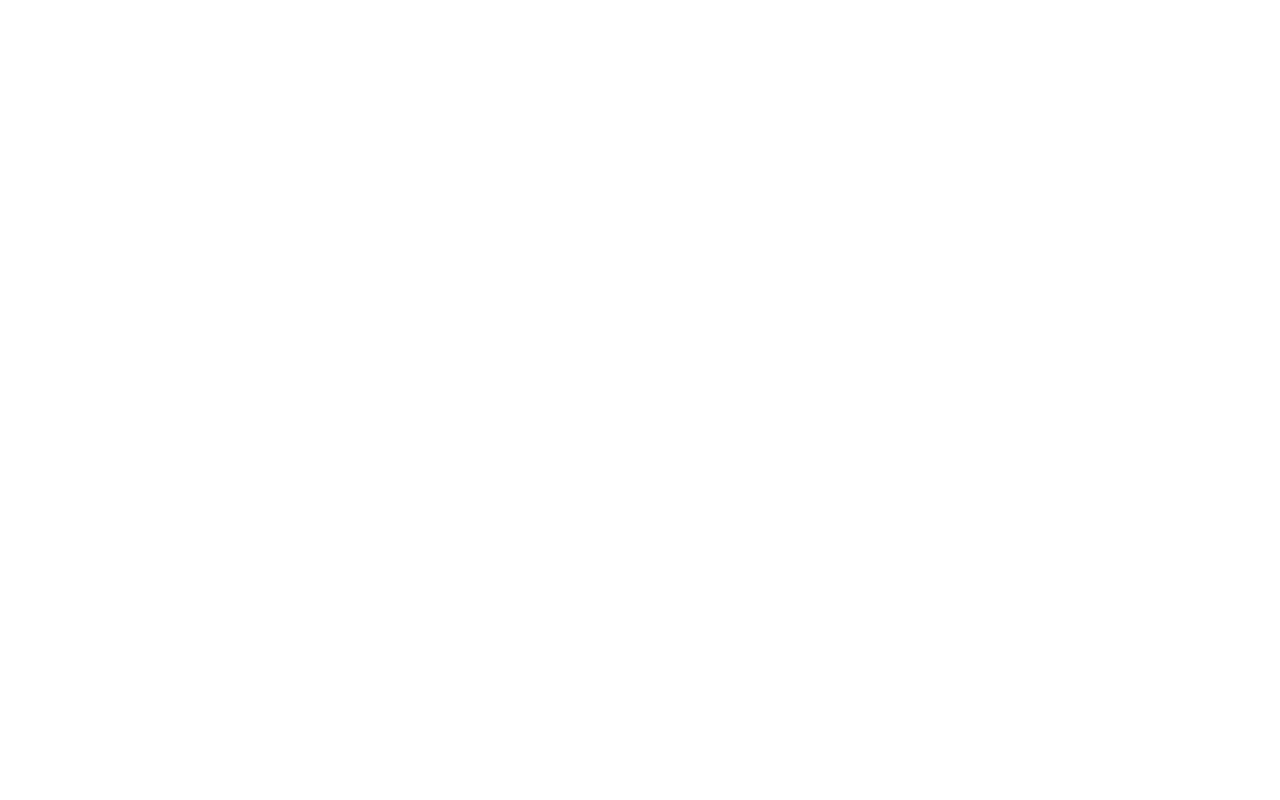
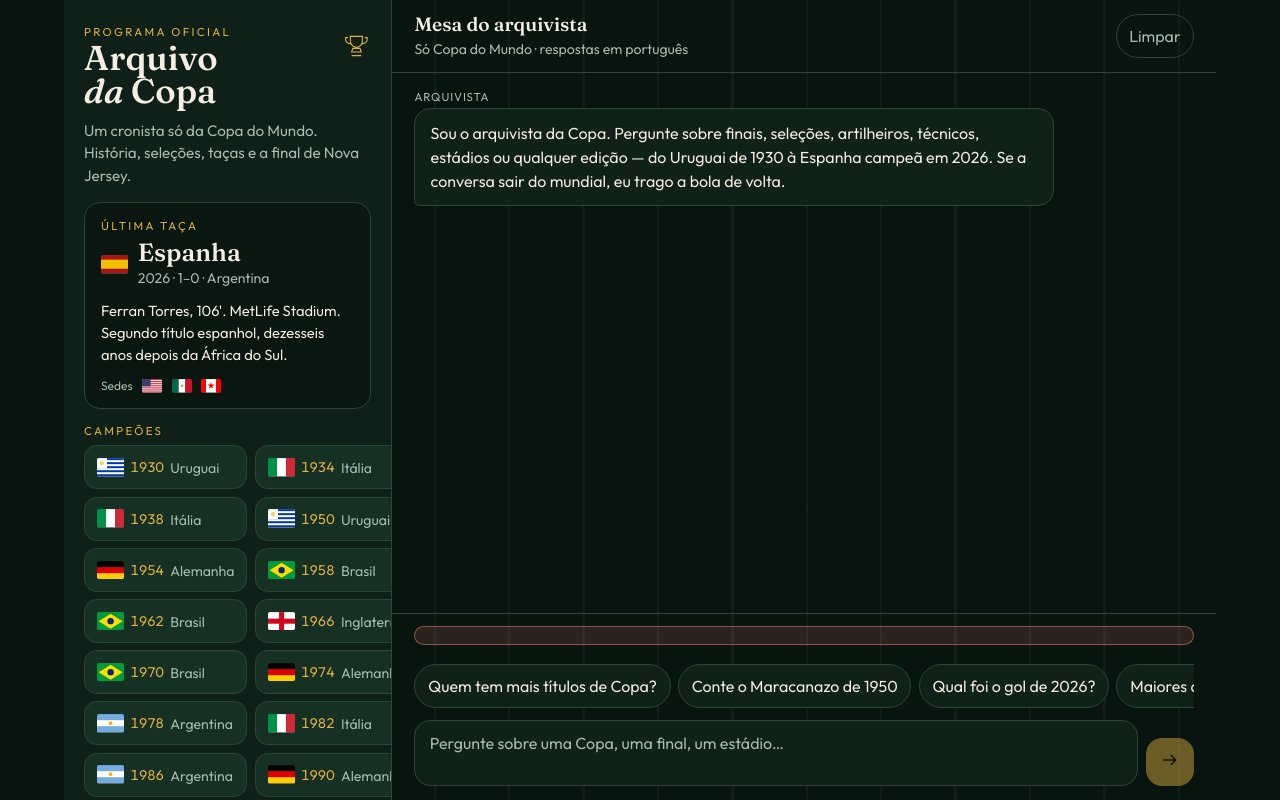
Before and after one commit to nozorneto96-crypto/arquivo-da-copa, a plain HTML site: page frontend/index.html in a window 1280 px wide. Drawn offline with Linux system fonts and the light colour scheme.

Commit message:
Adicionar arquivos do frontend

```diff
--- a/frontend/index.html
+++ b/frontend/index.html
@@ -1 +1,101 @@
-<!-- Arquivo temporário: será substituído pelo frontend real -->
+<!DOCTYPE html>
+<html lang="pt-BR">
+  <head>
+    <meta charset="utf-8" />
+    <meta name="viewport" content="width=device-width, initial-scale=1" />
+    <title>Arquivo da Copa</title>
+    <meta
+      name="description"
+      content="Chat especialista em Copas do Mundo: finais, seleções, artilheiros, estádios e a taça de 1930 a 2026."
+    />
+    <meta name="theme-color" content="#08140e" />
+    <link rel="preconnect" href="https://fonts.googleapis.com" />
+    <link rel="preconnect" href="https://fonts.gstatic.com" crossorigin />
+    <link
+      href="https://fonts.googleapis.com/css2?family=Fraunces:ital,opsz,wght@0,9..144,560;0,9..144,680;1,9..144,560&family=Outfit:wght@380;500;640&display=swap"
+      rel="stylesheet"
+    />
+    <link rel="stylesheet" href="styles.css" />
+  </head>
+  <body>
+    <div class="app">
+      <aside class="dossier">
+        <div class="brand">
+          <div>
+            <p class="kicker">Programa oficial</p>
+            <h1>Arquivo <em>da</em> Copa</h1>
+          </div>
+          <svg class="trophy" viewBox="0 0 48 48" aria-hidden="true">
+            <path
+              fill="none"
+              stroke="currentColor"
+              stroke-width="1.8"
+              d="M14 8h20v8a10 10 0 0 1-20 0V8zM18 28h12l2 6H16l2-6zM16 40h16M10 10H6a8 8 0 0 0 8 10M38 10h4a8 8 0 0 1-8 10"
+            />
+          </svg>
+        </div>
+        <p class="lede">
+          Um cronista só da Copa do Mundo. História, seleções, taças e a final de Nova Jersey.
+        </p>
+        <article class="last-cup">
+          <p class="kicker">Última taça</p>
+          <div class="cup-row">
+            <span class="flag" data-flag="es"></span>
+            <div>
+              <p class="cup-name">Espanha</p>
+              <p class="muted">2026 · 1–0 · Argentina</p>
+            </div>
+          </div>
+          <p class="cup-note">
+            Ferran Torres, 106'. MetLife Stadium. Segundo título espanhol, dezesseis anos depois da África do Sul.
+          </p>
+          <p class="hosts">
+            Sedes
+            <span class="flag flag-sm" data-flag="us"></span>
+            <span class="flag flag-sm" data-flag="mx"></span>
+            <span class="flag flag-sm" data-flag="ca"></span>
+          </p>
+        </article>
+        <p class="kicker editions-label">Campeões</p>
+        <div id="editions" class="editions"></div>
+      </aside>
+
+      <section class="chat">
+        <header class="chat-bar">
+          <div>
+            <p class="chat-title">Mesa do arquivista</p>
+            <p class="muted">Só Copa do Mundo · respostas em português</p>
+          </div>
+          <button id="clear" type="button" class="ghost">Limpar</button>
+        </header>
+        <div id="transcript" class="transcript" aria-live="polite"></div>
+        <form id="composer" class="composer">
+          <div id="alert" class="alert" hidden></div>
+          <div id="prompts" class="prompts"></div>
+          <div class="row">
+            <label class="sr" for="message">Pergunta sobre a Copa do Mundo</label>
+            <textarea
+              id="message"
+              rows="2"
+              maxlength="2000"
+              placeholder="Pergunte sobre uma Copa, uma final, um estádio…"
+              required
+            ></textarea>
+            <button id="send" type="submit" aria-label="Enviar">
+              <svg viewBox="0 0 24 24" aria-hidden="true">
+                <path
+                  fill="none"
+                  stroke="currentColor"
+                  stroke-width="1.8"
+                  stroke-linejoin="round"
+                  d="M4 12h14M13 6l6 6-6 6"
+                />
+              </svg>
+            </button>
+          </div>
+        </form>
+      </section>
+    </div>
+    <script src="script.js"></script>
+  </body>
+</html>
--- /dev/null
+++ b/frontend/script.js
@@ -0,0 +1,263 @@
+// Troque pela URL pública do backend depois do deploy no Render.
+const API_URL = "http://127.0.0.1:5000";
+
+const STORAGE_KEY = "arquivo-da-copa-front-v1";
+
+const WELCOME = {
+  id: "welcome",
+  role: "assistant",
+  content:
+    "Sou o arquivista da Copa. Pergunte sobre finais, seleções, artilheiros, técnicos, estádios ou qualquer edição — do Uruguai de 1930 à Espanha campeã em 2026. Se a conversa sair do mundial, eu trago a bola de volta.",
+};
+
+const EDITIONS = [
+  ["1930", "Uruguai", "uy"],
+  ["1934", "Itália", "it"],
+  ["1938", "Itália", "it"],
+  ["1950", "Uruguai", "uy"],
+  ["1954", "Alemanha", "de"],
+  ["1958", "Brasil", "br"],
+  ["1962", "Brasil", "br"],
+  ["1966", "Inglaterra", "eng"],
+  ["1970", "Brasil", "br"],
+  ["1974", "Alemanha", "de"],
+  ["1978", "Argentina", "ar"],
+  ["1982", "Itália", "it"],
+  ["1986", "Argentina", "ar"],
+  ["1990", "Alemanha", "de"],
+  ["1994", "Brasil", "br"],
+  ["1998", "França", "fr"],
+  ["2002", "Brasil", "br"],
+  ["2006", "Itália", "it"],
+  ["2010", "Espanha", "es"],
+  ["2014", "Alemanha", "de"],
+  ["2018", "França", "fr"],
+  ["2022", "Argentina", "ar"],
+  ["2026", "Espanha", "es"],
+];
+
+const PROMPTS = [
+  "Quem tem mais títulos de Copa?",
+  "Conte o Maracanazo de 1950",
+  "Qual foi o gol de 2026?",
+  "Maiores artilheiros da história",
+];
+
+const FLAGS = {
+  br: `<rect width="30" height="20" fill="#009B3A"/><polygon points="15,1.8 28.2,10 15,18.2 1.8,10" fill="#FEDD00"/><circle cx="15" cy="10" r="3.5" fill="#002776"/>`,
+  ar: `<rect width="30" height="20" fill="#74ACDF"/><rect y="6.7" width="30" height="6.6" fill="#fff"/><circle cx="15" cy="10" r="2.15" fill="#F6B40E"/>`,
+  es: `<rect width="30" height="20" fill="#AA151B"/><rect y="5" width="30" height="10" fill="#F1BF00"/>`,
+  de: `<rect width="30" height="6.67" fill="#000"/><rect y="6.67" width="30" height="6.66" fill="#DD0000"/><rect y="13.33" width="30" height="6.67" fill="#FFCE00"/>`,
+  it: `<rect width="10" height="20" fill="#009246"/><rect x="10" width="10" height="20" fill="#fff"/><rect x="20" width="10" height="20" fill="#CE2B37"/>`,
+  fr: `<rect width="10" height="20" fill="#0055A4"/><rect x="10" width="10" height="20" fill="#fff"/><rect x="20" width="10" height="20" fill="#EF4135"/>`,
+  eng: `<rect width="30" height="20" fill="#fff"/><rect x="12.2" width="5.6" height="20" fill="#CF081F"/><rect y="7.2" width="30" height="5.6" fill="#CF081F"/>`,
+  uy: `<rect width="30" height="20" fill="#fff"/><rect width="30" height="2.22" fill="#0038A8"/><rect y="4.44" width="30" height="2.22" fill="#0038A8"/><rect y="8.88" width="30" height="2.22" fill="#0038A8"/><rect y="13.32" width="30" height="2.22" fill="#0038A8"/><rect y="17.76" width="30" height="2.24" fill="#0038A8"/><rect width="11" height="11.1" fill="#fff"/><circle cx="5.5" cy="5.55" r="2.3" fill="#F4D35E"/>`,
+  us: `<rect width="30" height="20" fill="#fff"/><rect width="30" height="1.54" fill="#B22234"/><rect y="3.08" width="30" height="1.54" fill="#B22234"/><rect y="6.16" width="30" height="1.54" fill="#B22234"/><rect y="9.24" width="30" height="1.54" fill="#B22234"/><rect y="12.32" width="30" height="1.54" fill="#B22234"/><rect y="15.4" width="30" height="1.54" fill="#B22234"/><rect y="18.48" width="30" height="1.52" fill="#B22234"/><rect width="13" height="10.8" fill="#3C3B6E"/>`,
+  mx: `<rect width="10" height="20" fill="#006847"/><rect x="10" width="10" height="20" fill="#fff"/><rect x="20" width="10" height="20" fill="#CE1126"/><circle cx="15" cy="10" r="2.1" fill="#C4A35A"/>`,
+  ca: `<rect width="7.5" height="20" fill="#f00"/><rect x="22.5" width="7.5" height="20" fill="#f00"/><rect x="7.5" width="15" height="20" fill="#fff"/><polygon points="15,4.2 16.3,8 20.2,8.2 17.1,10.6 18.2,14.2 15,12.1 11.8,14.2 12.9,10.6 9.8,8.2 13.7,8" fill="#f00"/>`,
+};
+
+const transcript = document.querySelector("#transcript");
+const editions = document.querySelector("#editions");
+const prompts = document.querySelector("#prompts");
+const form = document.querySelector("#composer");
+const field = document.querySelector("#message");
+const alertBox = document.querySelector("#alert");
+const sendButton = document.querySelector("#send");
+
+let messages = [WELCOME];
+let pending = false;
+let failedText = "";
+
+function flagMarkup(id) {
+  const body = FLAGS[id] || FLAGS.br;
+  return `<svg viewBox="0 0 30 20" aria-hidden="true">${body}</svg>`;
+}
+
+function paintFlags(root) {
+  root.querySelectorAll("[data-flag]").forEach((node) => {
+    node.innerHTML = flagMarkup(node.dataset.flag);
+  });
+}
+
+function escapeHtml(value) {
+  return String(value)
+    .replaceAll("&", "&amp;")
+    .replaceAll("<", "&lt;")
+    .replaceAll(">", "&gt;")
+    .replaceAll('"', "&quot;")
+    .replaceAll("'", "&#39;");
+}
+
+function formatReply(value) {
+  return escapeHtml(value).replace(/\*\*([^*]+)\*\*/g, "<strong>$1</strong>");
+}
+
+function loadStored() {
+  try {
+    const raw = localStorage.getItem(STORAGE_KEY);
+    if (!raw) return;
+    const parsed = JSON.parse(raw);
+    if (!Array.isArray(parsed) || !parsed.length) return;
+    const clean = parsed.filter(
+      (item) =>
+        item &&
+        typeof item.id === "string" &&
+        (item.role === "user" || item.role === "assistant") &&
+        typeof item.content === "string" &&
+        item.content.trim(),
+    );
+    if (clean.length) messages = clean.slice(-40);
+  } catch {
+    /* histórico corrompido: segue com a boas-vindas */
+  }
+}
+
+function persist() {
+  localStorage.setItem(STORAGE_KEY, JSON.stringify(messages));
+}
+
+function render() {
+  transcript.innerHTML = messages
+    .map(
+      (message) => `
+      <article class="bubble-wrap ${message.role}">
+        <p class="who">${message.role === "user" ? "Você" : "Arquivista"}</p>
+        <p class="bubble ${message.role}">${formatReply(message.content)}</p>
+      </article>`,
+    )
+    .join("");
+
+  if (pending) {
+    transcript.insertAdjacentHTML(
+      "beforeend",
+      `<div class="status" role="status"><span class="dot"></span><span class="dot"></span><span class="dot"></span> Consultando o arquivo</div>`,
+    );
+  }
+  transcript.scrollTop = transcript.scrollHeight;
+  sendButton.disabled = pending || !field.value.trim();
+}
+
+function showError(text) {
+  alertBox.hidden = false;
+  alertBox.innerHTML = `<span>${escapeHtml(text)}</span><button type="button" class="retry" id="retry">Tentar de novo</button>`;
+  document.querySelector("#retry").addEventListener("click", () => {
+    if (failedText) void ask(failedText, false);
+  });
+}
+
+function clearError() {
+  alertBox.hidden = true;
+  alertBox.innerHTML = "";
+}
+
+async function ask(text, echo = true) {
+  const message = text.trim();
+  if (!message || pending) return;
+  clearError();
+  failedText = message;
+
+  let prior = messages.filter((item) => item.id !== "welcome");
+  if (!echo) {
+    const last = prior[prior.length - 1];
+    if (last && last.role === "user" && last.content === message) prior = prior.slice(0, -1);
+  }
+  const history = prior.slice(-12).map(({ role, content }) => ({ role, content }));
+
+  if (echo) {
+    messages.push({ id: crypto.randomUUID(), role: "user", content: message });
+    field.value = "";
+    persist();
+  }
+  pending = true;
+  render();
+
+  let response;
+  try {
+    response = await fetch(`${API_URL.replace(/\/$/, "")}/chat`, {
+      method: "POST",
+      headers: { "Content-Type": "application/json" },
+      body: JSON.stringify({ message, history }),
+      signal: AbortSignal.timeout(45000),
+    });
+  } catch {
+    pending = false;
+    render();
+    showError("Não consegui falar com a API. Confira a URL e se o backend está no ar.");
+    return;
+  }
+
+  let payload = {};
+  try {
+    payload = await response.json();
+  } catch {
+    pending = false;
+    render();
+    showError("A API respondeu de um jeito inesperado.");
+    return;
+  }
+
+  pending = false;
+  if (!response.ok || typeof payload.reply !== "string") {
+    render();
+    showError(typeof payload.error === "string" ? payload.error : "A consulta falhou. Tente de novo.");
+    return;
+  }
+
+  failedText = "";
+  messages.push({ id: crypto.randomUUID(), role: "assistant", content: payload.reply });
+  persist();
+  render();
+}
+
+function mountChrome() {
+  editions.innerHTML = EDITIONS.map(
+    ([year, winner, flag]) =>
+      `<button type="button" class="chip" data-year="${year}"><span class="flag">${flagMarkup(flag)}</span><span class="year">${year}</span><span class="muted">${winner}</span></button>`,
+  ).join("");
+
+  editions.addEventListener("click", (event) => {
+    const button = event.target.closest("[data-year]");
+    if (!button) return;
+    const year = button.dataset.year;
+    void ask(
+      `Me conte a Copa do Mundo de ${year}: sede, campeão, final e uma curiosidade marcante.`,
+    );
+  });
+
+  prompts.innerHTML = PROMPTS.map(
+    (prompt) => `<button type="button" class="prompt">${prompt}</button>`,
+  ).join("");
+  prompts.addEventListener("click", (event) => {
+    const button = event.target.closest(".prompt");
+    if (button) void ask(button.textContent);
+  });
+
+  paintFlags(document);
+}
+
+form.addEventListener("submit", (event) => {
+  event.preventDefault();
+  void ask(field.value);
+});
+
+field.addEventListener("input", render);
+
+field.addEventListener("keydown", (event) => {
+  if (event.key === "Enter" && !event.shiftKey) {
+    event.preventDefault();
+    void ask(field.value);
+  }
+});
+
+document.querySelector("#clear").addEventListener("click", () => {
+  messages = [WELCOME];
+  failedText = "";
+  clearError();
+  localStorage.removeItem(STORAGE_KEY);
+  render();
+});
+
+loadStored();
+mountChrome();
+render();
--- /dev/null
+++ b/frontend/styles.css
@@ -0,0 +1,363 @@
+:root {
+  --bg: #08140e;
+  --surface: #102218;
+  --surface-2: #173024;
+  --fg: #f4efe2;
+  --muted: #a7bfb0;
+  --gold: #e2b340;
+  --gold-ink: #1c1506;
+  --line: #2a4636;
+  --danger: #e07a6a;
+  --danger-ink: #2a100c;
+  --sans: "Outfit", "Avenir Next", "Segoe UI", sans-serif;
+  --display: "Fraunces", "Iowan Old Style", Georgia, serif;
+}
+
+* { box-sizing: border-box; }
+
+html, body {
+  margin: 0;
+  height: 100%;
+  background: var(--bg);
+  color: var(--fg);
+  font-family: var(--sans);
+  font-weight: 380;
+}
+
+button, textarea { font: inherit; color: inherit; }
+
+button { cursor: pointer; }
+button:disabled { cursor: default; opacity: 0.45; }
+
+:focus-visible {
+  outline: 2px solid var(--gold);
+  outline-offset: 2px;
+}
+
+.sr {
+  position: absolute;
+  width: 1px;
+  height: 1px;
+  padding: 0;
+  margin: -1px;
+  overflow: hidden;
+  clip: rect(0, 0, 0, 0);
+  border: 0;
+}
+
+.app {
+  display: flex;
+  flex-direction: column;
+  height: 100dvh;
+  background-image: repeating-linear-gradient(
+    90deg,
+    transparent 0,
+    transparent 4.5rem,
+    color-mix(in oklab, var(--fg) 4.5%, transparent) 4.5rem,
+    color-mix(in oklab, var(--fg) 4.5%, transparent) 4.65rem
+  );
+}
+
+.dossier {
+  flex: none;
+  padding: 1rem 1rem 0.75rem;
+  background: color-mix(in oklab, var(--surface) 92%, transparent);
+  border-bottom: 1px solid var(--line);
+}
+
+.brand {
+  display: flex;
+  justify-content: space-between;
+  gap: 0.75rem;
+}
+
+.kicker {
+  margin: 0;
+  font-size: 0.72rem;
+  letter-spacing: 0.2em;
+  text-transform: uppercase;
+  color: var(--gold);
+}
+
+h1 {
+  margin: 0.2rem 0 0;
+  font-family: var(--display);
+  font-size: 2.15rem;
+  font-weight: 560;
+  line-height: 0.95;
+  text-wrap: balance;
+}
+
+h1 em { font-style: italic; }
+
+.trophy {
+  width: 2rem;
+  height: 2rem;
+  margin-top: 0.35rem;
+  color: var(--gold);
+}
+
+.lede, .cup-note, .muted {
+  color: var(--muted);
+  line-height: 1.5;
+}
+
+.lede { margin: 0.75rem 0 0; max-width: 36rem; font-size: 0.95rem; }
+
+.last-cup {
+  margin-top: 0.9rem;
+  padding: 0.9rem 1rem;
+  border: 1px solid var(--line);
+  border-radius: 1rem;
+  background: color-mix(in oklab, var(--bg) 72%, transparent);
+}
+
+.cup-row, .hosts {
+  display: flex;
+  align-items: center;
+  gap: 0.6rem;
+}
+
+.cup-row { margin-top: 0.45rem; }
+
+.cup-name {
+  margin: 0;
+  font-family: var(--display);
+  font-size: 1.55rem;
+  line-height: 1;
+}
+
+.muted { margin: 0.2rem 0 0; font-size: 0.88rem; }
+
+.cup-note { margin: 0.7rem 0 0; font-size: 0.92rem; color: var(--fg); }
+
+.hosts {
+  margin: 0.75rem 0 0;
+  font-size: 0.75rem;
+  color: var(--muted);
+}
+
+.editions-label { margin-top: 0.9rem; }
+
+.editions, .prompts {
+  display: flex;
+  gap: 0.45rem;
+  overflow-x: auto;
+  padding: 0.45rem 0 0.2rem;
+}
+
+.chip, .ghost, .retry {
+  min-height: 44px;
+  border-radius: 999px;
+  border: 1px solid var(--line);
+  background: var(--surface-2);
+  color: var(--fg);
+  padding: 0.35rem 0.75rem;
+}
+
+.chip {
+  display: inline-flex;
+  align-items: center;
+  gap: 0.4rem;
+  flex: none;
+  font-size: 0.88rem;
+}
+
+.chip:hover, .ghost:hover { border-color: var(--gold); }
+
+.year { color: var(--gold); font-variant-numeric: tabular-nums; }
+
+.flag {
+  display: inline-block;
+  width: 1.7rem;
+  height: 1.15rem;
+  border-radius: 2px;
+  overflow: hidden;
+  box-shadow: inset 0 0 0 1px color-mix(in oklab, var(--fg) 22%, transparent);
+  flex: none;
+}
+
+.flag svg { display: block; width: 100%; height: 100%; }
+
+.flag-sm { width: 1.25rem; height: 0.85rem; }
+
+.chat {
+  min-height: 0;
+  flex: 1;
+  display: flex;
+  flex-direction: column;
+}
+
+.chat-bar {
+  display: flex;
+  align-items: center;
+  justify-content: space-between;
+  gap: 0.75rem;
+  padding: 0.75rem 1rem;
+  border-bottom: 1px solid var(--line);
+}
+
+.chat-title {
+  margin: 0;
+  font-family: var(--display);
+  font-size: 1.2rem;
+}
+
+.ghost { background: transparent; color: var(--muted); }
+
+.transcript {
+  min-height: 0;
+  flex: 1;
+  overflow-y: auto;
+  padding: 1rem;
+  display: flex;
+  flex-direction: column;
+  gap: 0.9rem;
+  scrollbar-width: thin;
+  scrollbar-color: var(--line) transparent;
+}
+
+.bubble-wrap { max-width: min(40rem, 100%); }
+.bubble-wrap.user { margin-left: auto; }
+.who {
+  margin: 0 0 0.25rem;
+  font-size: 0.72rem;
+  letter-spacing: 0.08em;
+  text-transform: uppercase;
+  color: var(--muted);
+}
+.bubble {
+  margin: 0;
+  padding: 0.75rem 0.95rem;
+  border-radius: 1rem;
+  line-height: 1.5;
+  white-space: pre-wrap;
+  text-wrap: pretty;
+}
+.bubble.assistant {
+  background: var(--surface);
+  border: 1px solid var(--line);
+  border-bottom-left-radius: 0.35rem;
+}
+.bubble.user {
+  background: var(--gold);
+  color: var(--gold-ink);
+  border-bottom-right-radius: 0.35rem;
+}
+.bubble strong { font-weight: 640; }
+
+.status {
+  align-self: flex-start;
+  display: inline-flex;
+  align-items: center;
+  gap: 0.4rem;
+  border: 1px solid var(--line);
+  background: var(--surface);
+  border-radius: 999px;
+  padding: 0.45rem 0.85rem;
+  color: var(--muted);
+  font-size: 0.9rem;
+}
+
+.dot {
+  width: 0.4rem;
+  height: 0.4rem;
+  border-radius: 50%;
+  background: var(--gold);
+  animation: pulse 1.05s ease-in-out infinite;
+}
+.dot:nth-child(2) { animation-delay: 0.15s; }
+.dot:nth-child(3) { animation-delay: 0.3s; }
+
+@keyframes pulse {
+  0%, 80%, 100% { opacity: 0.25; transform: translateY(0); }
+  40% { opacity: 1; transform: translateY(-2px); }
+}
+
+.composer {
+  border-top: 1px solid var(--line);
+  padding: 0.7rem 1rem 0.9rem;
+}
+
+.alert {
+  display: flex;
+  flex-wrap: wrap;
+  align-items: center;
+  justify-content: space-between;
+  gap: 0.6rem;
+  margin-bottom: 0.7rem;
+  padding: 0.55rem 0.75rem;
+  border-radius: 0.8rem;
+  border: 1px solid color-mix(in oklab, var(--danger) 55%, transparent);
+  background: color-mix(in oklab, var(--danger) 16%, transparent);
+  font-size: 0.92rem;
+}
+
+.retry {
+  background: var(--danger);
+  color: var(--danger-ink);
+  border: 0;
+  font-weight: 500;
+}
+
+.prompts { margin-bottom: 0.55rem; }
+
+.prompt {
+  flex: none;
+  min-height: 44px;
+  border-radius: 999px;
+  border: 1px solid var(--line);
+  background: var(--surface);
+  padding: 0.35rem 0.8rem;
+}
+
+.prompt:hover { border-color: var(--gold); }
+
+.row { display: flex; align-items: flex-end; gap: 0.5rem; }
+
+textarea {
+  flex: 1;
+  min-height: 3rem;
+  resize: none;
+  border-radius: 1rem;
+  border: 1px solid var(--line);
+  background: var(--surface);
+  padding: 0.75rem 0.9rem;
+  font-size: 1rem;
+}
+
+textarea::placeholder { color: var(--muted); }
+
+#send {
+  width: 3rem;
+  height: 3rem;
+  flex: none;
+  border: 0;
+  border-radius: 1rem;
+  background: var(--gold);
+  color: var(--gold-ink);
+}
+
+#send svg { width: 1.25rem; height: 1.25rem; }
+
+@media (min-width: 960px) {
+  .app { flex-direction: row; max-width: 72rem; margin: 0 auto; }
+  .dossier {
+    width: 20.5rem;
+    overflow: auto;
+    border-bottom: 0;
+    border-right: 1px solid var(--line);
+    padding: 1.5rem 1.25rem;
+  }
+  .editions {
+    display: grid;
+    grid-template-columns: 1fr 1fr;
+    overflow: visible;
+  }
+  .chip { border-radius: 0.8rem; }
+  .chat-bar, .transcript, .composer { padding-left: 1.4rem; padding-right: 1.4rem; }
+}
+
+@media (prefers-reduced-motion: reduce) {
+  .dot { animation: none; opacity: 0.8; }
+}
```
Also changed, not shown: 1 other file.
